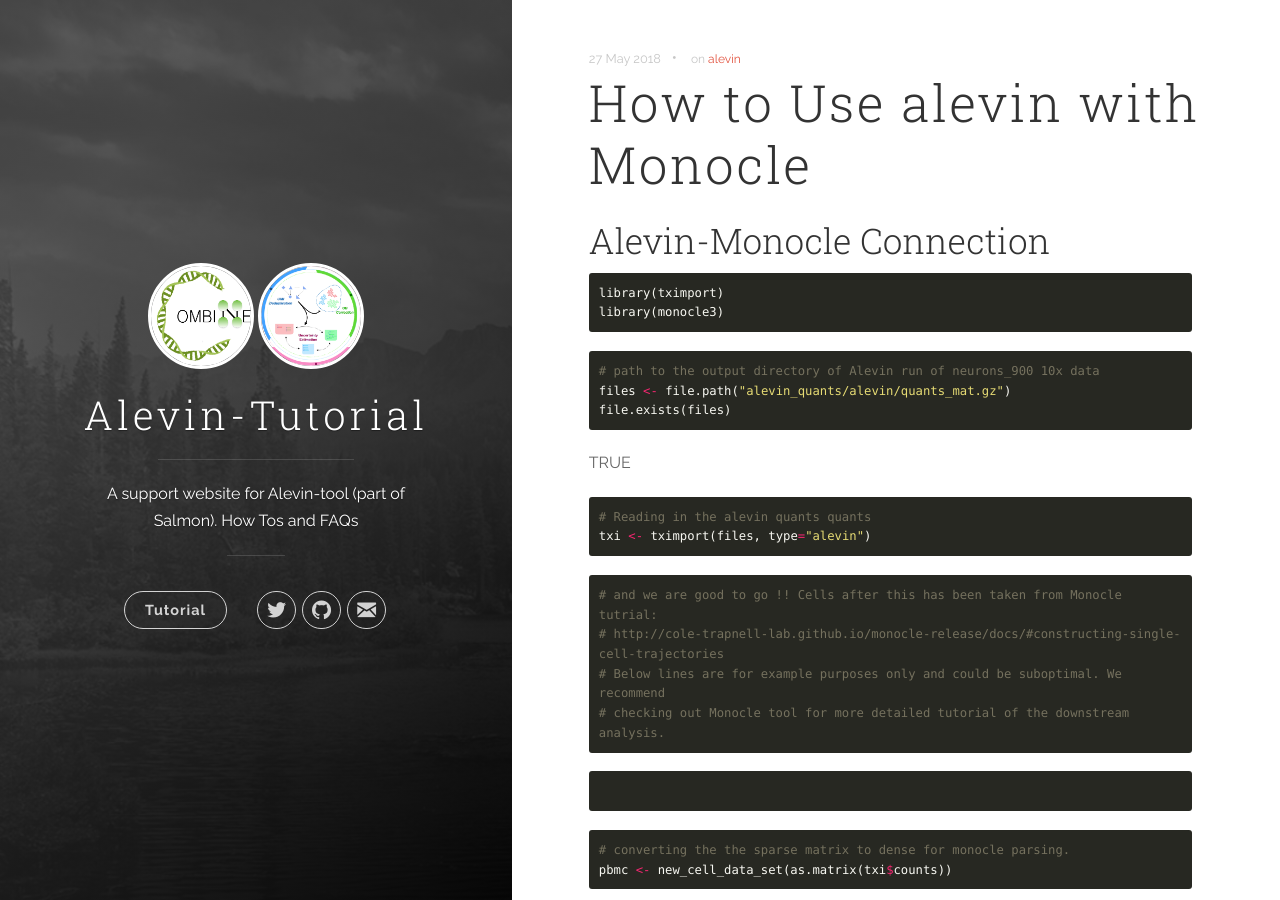
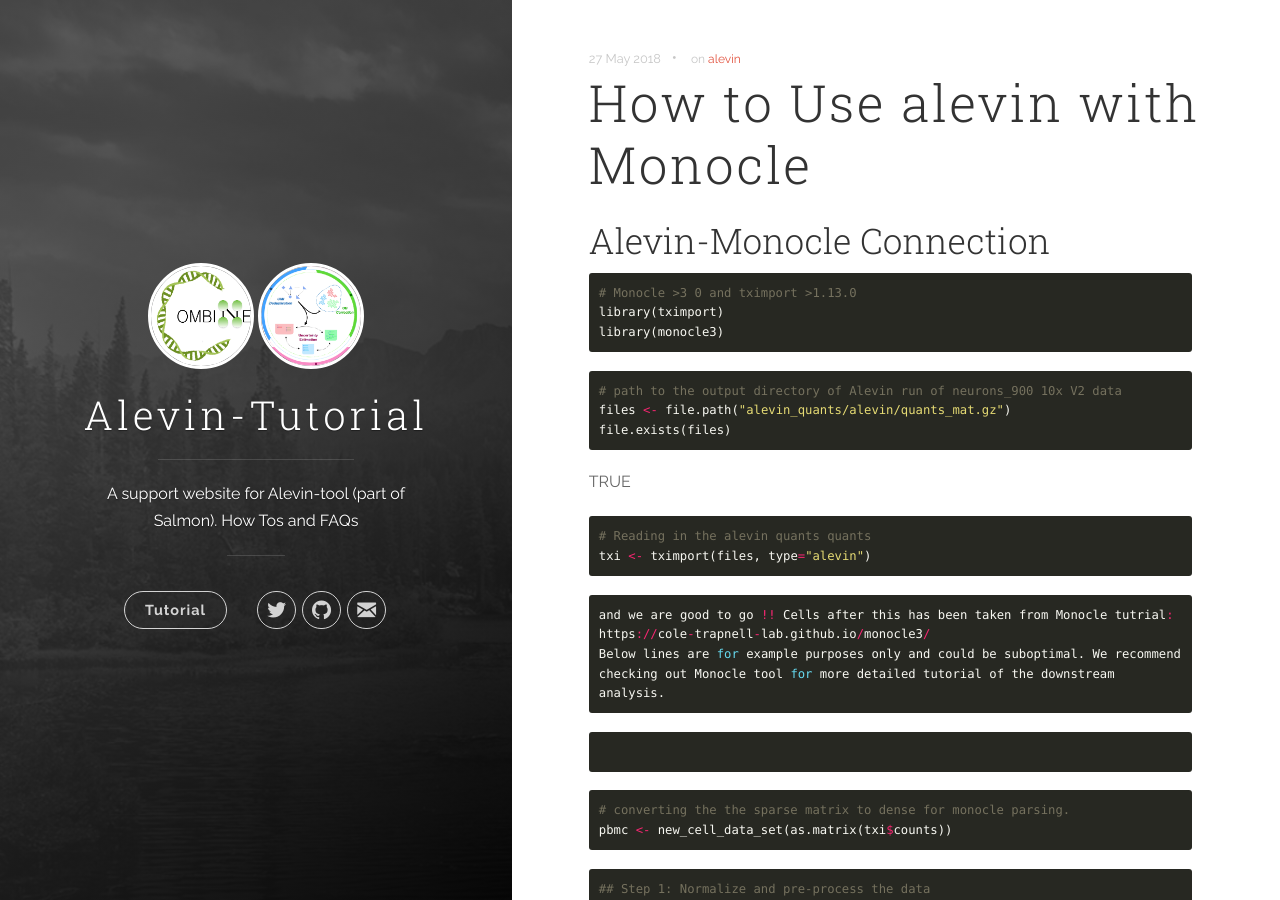
Before and after one commit to COMBINE-lab/alevin-tutorial, a Jekyll site: the page built from docs/_posts/2018-27-05-alevin-monocle.md, in a window 1280 px wide and 900 px high. Built offline with Jekyll 4.4.1, drawn with Linux system fonts in a browser that asks for light colours; some of the changed lines change nothing that is shown.

Commit message:
Update 2018-27-05-alevin-monocle.md

````diff
--- a/docs/_posts/2018-27-05-alevin-monocle.md
+++ b/docs/_posts/2018-27-05-alevin-monocle.md
@@ -11,13 +11,14 @@ tags: [alevin]
 
 
 ```R
+# Monocle >3 0 and tximport >1.13.0
 library(tximport)
 library(monocle3)
 ```
 
 
 ```R
-# path to the output directory of Alevin run of neurons_900 10x data
+# path to the output directory of Alevin run of neurons_900 10x V2 data
 files <- file.path("alevin_quants/alevin/quants_mat.gz")
 file.exists(files)
 ```
@@ -30,10 +31,10 @@ txi <- tximport(files, type="alevin")
 
 
 ```R
-# and we are good to go !! Cells after this has been taken from Monocle tutrial:
-# http://cole-trapnell-lab.github.io/monocle-release/docs/#constructing-single-cell-trajectories
-# Below lines are for example purposes only and could be suboptimal. We recommend
-# checking out Monocle tool for more detailed tutorial of the downstream analysis.
+and we are good to go !! Cells after this has been taken from Monocle tutrial:
+https://cole-trapnell-lab.github.io/monocle3/
+Below lines are for example purposes only and could be suboptimal. We recommend
+checking out Monocle tool for more detailed tutorial of the downstream analysis.
 ```
 
 
````
